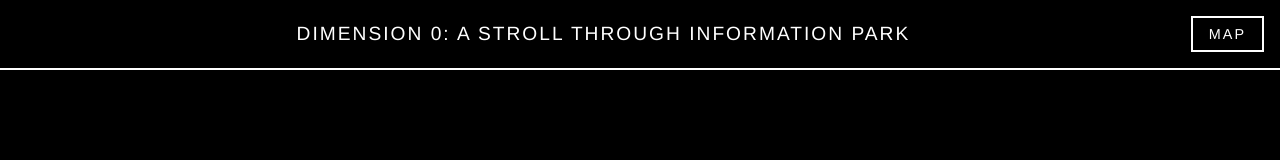
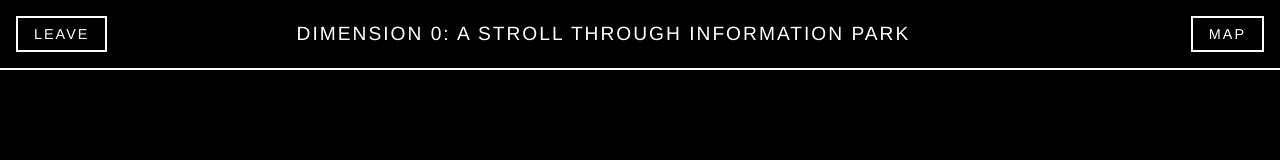
Before and after one commit to jakelettuce/infostrollmvp, a React (Vite) app: page / in a window 1280 px wide. Both pictures are taken after a click on the button "ENTER". Shown: the top 160 px of the page. Built offline with nearby package versions, Linux system fonts and the light colour scheme.

Commit message:
added a leave button to take you out of the subway

```diff
--- a/package.json
+++ b/package.json
@@ -44,6 +44,7 @@
     "electron-squirrel-startup": "^1.0.1",
     "react": "^19.1.0",
     "react-dom": "^19.1.0",
+    "react-icons": "^4.11.0",
     "styled-components": "^6.1.18"
   }
 }
--- a/src/App.tsx
+++ b/src/App.tsx
@@ -5,11 +5,13 @@ import { LandingPage } from './components/LandingPage';
 const App: React.FC = () => {
   const [hasEntered, setHasEntered] = useState(false);
 
+  const handleLeave = () => setHasEntered(false);
+
   if (!hasEntered) {
     return <LandingPage onEnter={() => setHasEntered(true)} />;
   }
 
-  return <FrameShell />;
+  return <FrameShell onLeave={handleLeave} />;
 };
 
 export default App;
--- a/src/components/FrameShell.module.css
+++ b/src/components/FrameShell.module.css
@@ -142,3 +142,28 @@
   border-radius: 0;
   margin: 0 1rem;
 }
+
+.leaveButton {
+  position: absolute;
+  left: 1rem;
+  top: 50%;
+  transform: translateY(-50%);
+  background: transparent;
+  border: 2px solid #ffffff;
+  color: #ffffff;
+  cursor: pointer;
+  font-size: 0.9rem;
+  z-index: 2;
+  padding: 0.5rem 1rem;
+  border-radius: 0;
+  transition: all 0.2s ease;
+  text-transform: uppercase;
+  letter-spacing: 2px;
+  font-family: "Helvetica Neue", Helvetica, Arial, sans-serif;
+  font-weight: 500;
+}
+
+.leaveButton:hover {
+  background: #ffffff;
+  color: #000000;
+}
--- a/src/components/FrameShell.tsx
+++ b/src/components/FrameShell.tsx
@@ -11,7 +11,11 @@ declare global {
   }
 }
 
-export const FrameShell: React.FC = () => {
+interface FrameShellProps {
+  onLeave: () => void;
+}
+
+export const FrameShell: React.FC<FrameShellProps> = ({ onLeave }) => {
   const webviewRef = useRef<Electron.WebviewTag>(null);
   const [currentIndex, setCurrentIndex] = useState(0);
   const [siteList, setSiteList] = useState<SiteConfig[]>(sites);
@@ -85,6 +89,7 @@ export const FrameShell: React.FC = () => {
   return (
     <div className={styles.frameContainer}>
       <header className={styles.header}>
+        <button className={styles.leaveButton} onClick={onLeave}>Leave</button>
         <div className={styles.brand}>Dimension 0: A Stroll Through Information Park</div>
         <button className={styles.settingsButton} onClick={() => setIsTOCVisible(true)}>MAP</button>
       </header>
```
Also changed, not shown: 1 other file (tests, documents, lock files or other folders).
